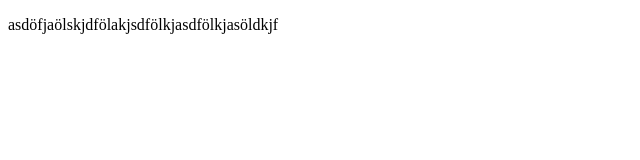
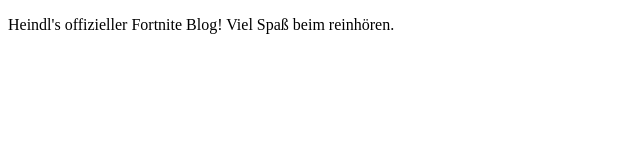
Before and after one commit to eurogym/first-homepage-iamsebokemondude, a plain HTML site: page index.html in a window 1280 px wide. Shown: the whole page, without its empty margins (0-640 px from the left). Drawn offline with Linux system fonts and the light colour scheme.

Commit message:
Update index.html

```diff
--- a/index.html
+++ b/index.html
@@ -6,7 +6,9 @@
 </head>
 
 <body>
-<p>asdöfjaölskjdfölakjsdfölkjasdfölkjasöldkjf</p>
+<p>Heindl's offizieller Fortnite Blog!
+    Viel Spaß beim reinhören.
+</p>
 </body>
 
 </html>
```
